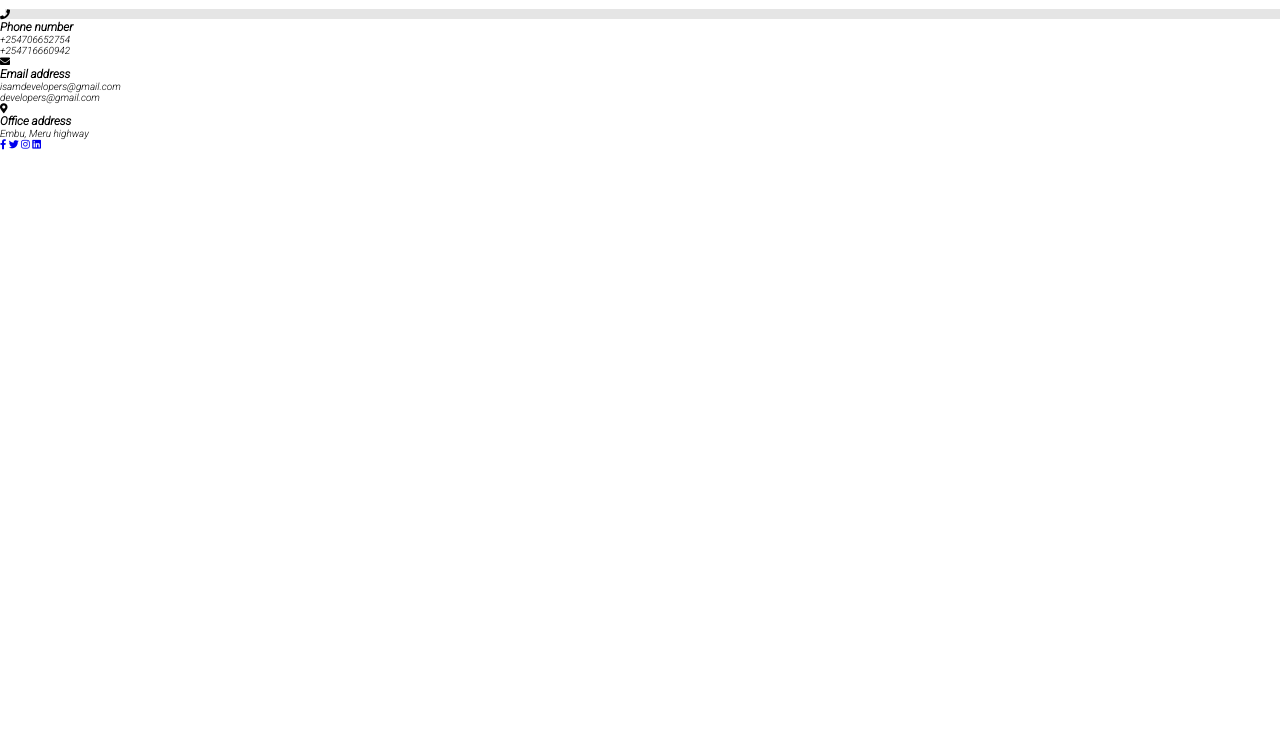
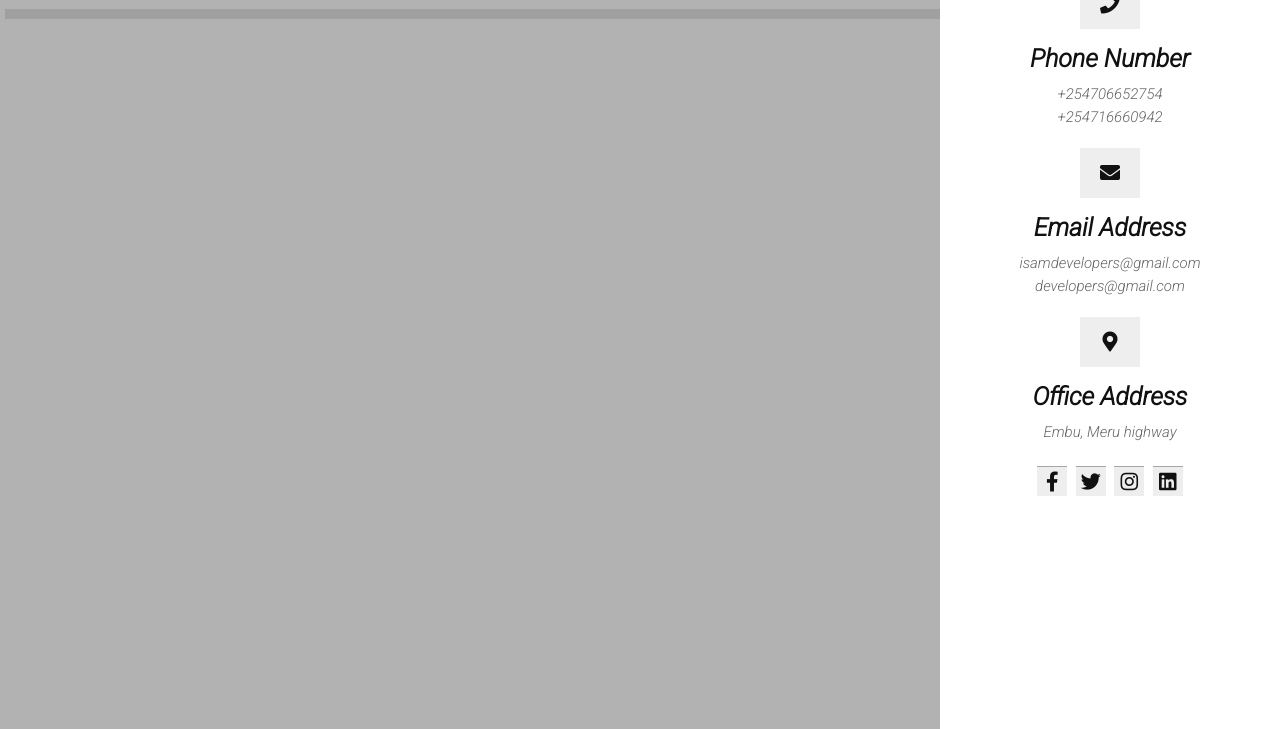
Before and after one commit to samtech-solutions/construction-website, a plain HTML site: page index.html in a window 1280 px wide. Shown: the part 71-800 px from the top of the page. Drawn offline with Linux system fonts and the light colour scheme.

Commit message:
added contact

```diff
--- a/css/style.css
+++ b/css/style.css
@@ -29,7 +29,7 @@
     text-transform:capitalize;
 }
 .graphText{
-    font-size:2rem;
+    font-size:1.5rem;
     color:var(--light-color);
     line-height: 1.5;
 }
@@ -152,10 +152,57 @@ html{
     color:var(--yellow)
 }
 
-
-
-
-
+.contact-info{
+   position:fixed;
+   top:0;
+   right:0;
+   width:34rem;
+   background:var(--white);
+   box-shadow:0 0 0 100vw rgba(0,0,0,.3);
+   height:100%;
+   text-align:center;
+   z-index:1100;
+   padding:0 2rem;
+   padding-top:4rem;
+}
+.info{
+    padding:1rem 0;
+}
+.info i{
+margin-bottom: .5rem;
+height:5rem;
+width:6rem;
+line-height: 5rem;
+font-size:2rem;
+background:var(--light-bg);
+color:var(--black);
+cursor:pointer;
+text-align:center;
+}
+.info h3{
+    padding:1rem 0;
+}
+.info p{
+    font-size:1.5rem;
+    color:var(--light-color);
+    line-height: 1.5;
+}
+.share{
+    padding-top: 1rem;
+}
+.share a{
+margin: 0 0.3rem;
+height:3rem;
+width:3rem;
+line-height: 3rem;
+font-size:2rem;
+background:var(--light-bg);
+color:var(--black);
+cursor:pointer;
+text-align:center;
+border-top: var(--border);
+margin-top:0.2rem;
+}
 
 
 
@@ -165,6 +212,7 @@ html{
 
 
 /*MEDIA QUERY*/
+
 /*media query 1200px screen*/
 @media(max-width:1200px){
     .header{
--- a/index.html
+++ b/index.html
@@ -43,22 +43,22 @@
     </header>
       <div class="contact-info">
          <div class="info">
-            <div class="fas fa-phone"></div>
-            <h3>Phone number</h3>
+            <i class="fas fa-phone "></i>
+            <h3 class="titleText">Phone number</h3>
             <p>+254706652754</p>
             <p>+254716660942</p>
          </div>
 
          <div class="info">
-            <div class="fas fa-envelope"></div>
-            <h3>Email address</h3>
+            <i class="fas fa-envelope "></i>
+            <h3 class="titleText">Email address</h3>
             <p>isamdevelopers@gmail.com</p>
              <p>developers@gmail.com</p>
          </div>
 
          <div class="info">
-            <div class="fas fa-map-marker-alt"></div>
-            <h3>Office address</h3>
+            <i class="fas fa-map-marker-alt "></i>
+            <h3 class="titleText">Office address</h3>
             <p>Embu, Meru highway</p>
 
          </div>
```
